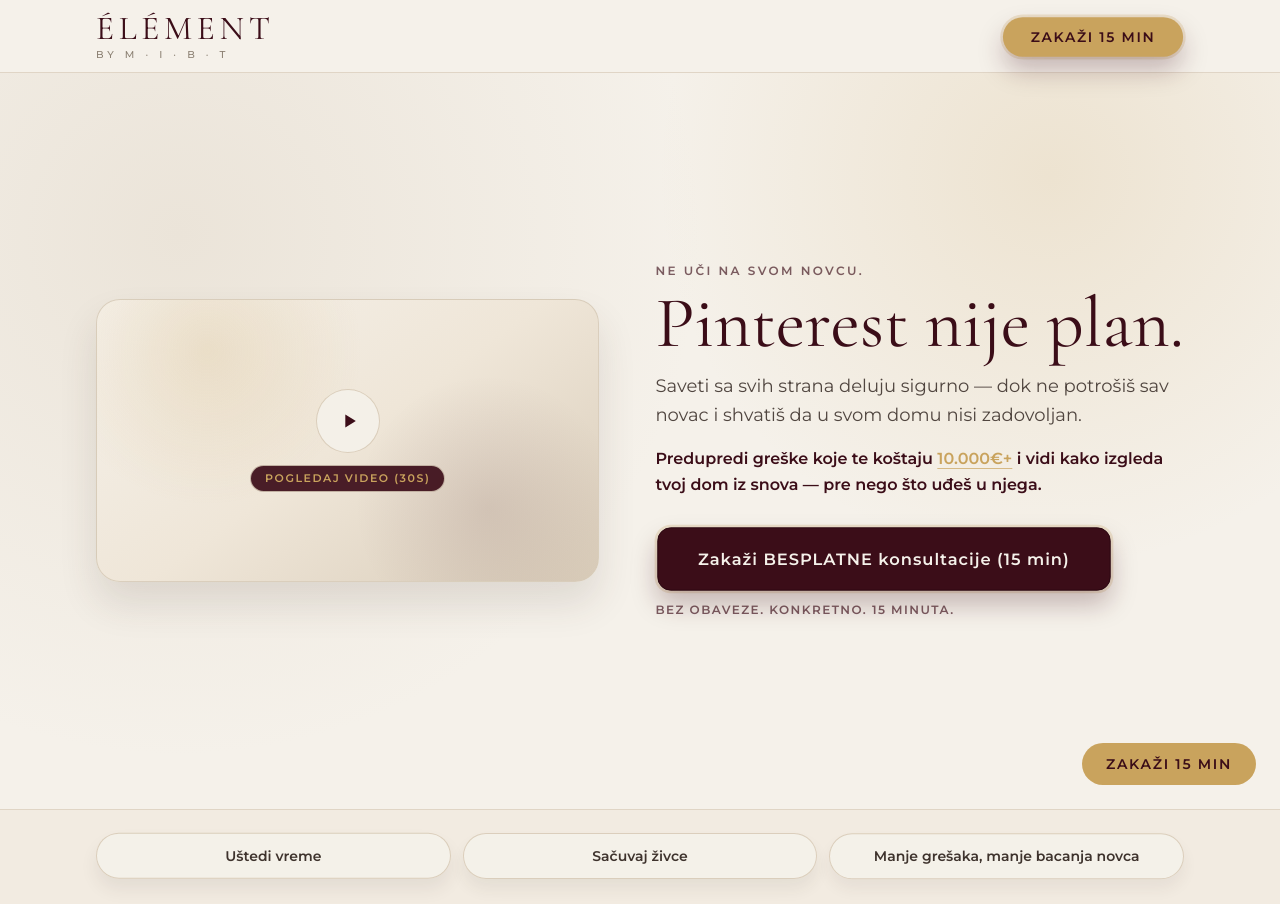
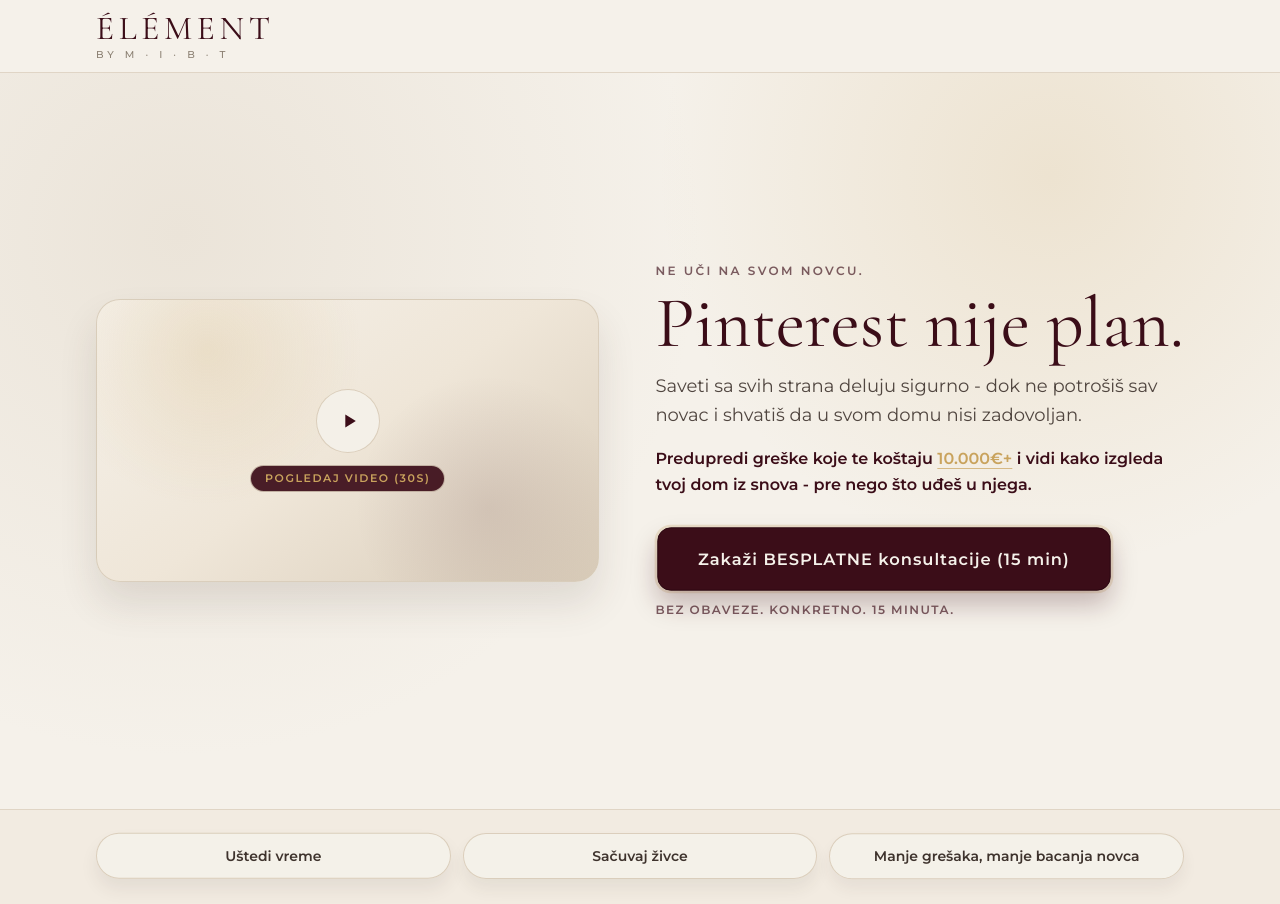
Before and after one commit to elementbymibt/element_landing_page_2, a Next.js app: page / in a window 1280 px wide. Built offline with nearby package versions, Linux system fonts and the light colour scheme.

Commit message:
chore: replace long dashes with hyphen

```diff
--- a/app/page.tsx
+++ b/app/page.tsx
@@ -20,7 +20,6 @@
 
 export default function Page() {
   const [isScrolled, setIsScrolled] = useState(false);
-  const [showFloating, setShowFloating] = useState(false);
 
   useEffect(() => {
     const onScroll = () => setIsScrolled(window.scrollY > 8);
@@ -29,27 +28,11 @@
     return () => window.removeEventListener("scroll", onScroll);
   }, []);
 
-  useEffect(() => {
-    const timer = window.setTimeout(() => setShowFloating(true), 1200);
-    return () => window.clearTimeout(timer);
-  }, []);
-
   return (
     <div className={`${bodyFont.className} min-h-screen bg-[#F5F1EA] text-[#3E332D]`}>
       <style jsx global>{`
         html {
           scroll-behavior: smooth;
-        }
-
-        @keyframes cta-pop-in {
-          from {
-            opacity: 0;
-            transform: translateY(10px) scale(0.95);
-          }
-          to {
-            opacity: 1;
-            transform: translateY(0) scale(1);
-          }
         }
 
         @keyframes cta-breathe {
@@ -164,10 +147,6 @@
           pointer-events: none;
         }
 
-        .pop-in {
-          animation: cta-pop-in 420ms ease-out both;
-        }
-
         .euro-pop {
           display: inline-block;
           transform-origin: center;
@@ -184,17 +163,11 @@
           isScrolled ? "shadow-[0_10px_22px_rgba(62,51,45,0.09)]" : ""
         }`}
       >
-        <div className="mx-auto flex w-full max-w-6xl items-center justify-between px-5 py-3 md:px-8">
+        <div className="mx-auto flex w-full max-w-6xl items-center px-5 py-3 md:px-8">
           <div className="leading-none">
             <p className={`${headingFont.className} text-[2.1rem] tracking-[0.14em] text-[#3B0D18]`}>ÉLÉMENT</p>
             <p className="mt-1 text-[10px] font-medium uppercase tracking-[0.42em] text-[#8B8072]">by M · I · B · T</p>
           </div>
-          <a
-            href={CALENDLY_LINK}
-            className="jump-cta-strong rounded-full bg-[#C9A35D] px-5 py-2.5 text-sm font-semibold uppercase tracking-[0.12em] text-[#3B0D18] transition-all hover:-translate-y-1 hover:shadow-[0_14px_24px_rgba(59,13,24,0.18)] active:scale-[0.98] focus-visible:outline-none focus-visible:ring-2 focus-visible:ring-[#3B0D18] focus-visible:ring-offset-2 focus-visible:ring-offset-[#F5F1EA] md:px-7"
-          >
-            Zakaži 15 min
-          </a>
         </div>
       </header>
 
@@ -224,10 +197,10 @@
                 Pinterest nije plan.
               </h1>
               <p className="mt-4 max-w-xl text-base leading-relaxed text-[#3E332D]/90 md:text-lg">
-                Saveti sa svih strana deluju sigurno — dok ne potrošiš sav novac i shvatiš da u svom domu nisi zadovoljan.
+                Saveti sa svih strana deluju sigurno - dok ne potrošiš sav novac i shvatiš da u svom domu nisi zadovoljan.
               </p>
               <p className="mt-4 max-w-xl text-sm font-semibold leading-relaxed text-[#3B0D18] md:text-base">
-                Predupredi greške koje te koštaju <a href={CALENDLY_LINK} className="euro-pop text-[#C9A35D] underline decoration-[#C9A35D]/70 underline-offset-4">10.000€+</a> i vidi kako izgleda tvoj dom iz snova — pre nego što uđeš u njega.
+                Predupredi greške koje te koštaju <a href={CALENDLY_LINK} className="euro-pop text-[#C9A35D] underline decoration-[#C9A35D]/70 underline-offset-4">10.000€+</a> i vidi kako izgleda tvoj dom iz snova - pre nego što uđeš u njega.
               </p>
 
               <div className="mt-7">
@@ -260,20 +233,6 @@
         </section>
       </main>
 
-      <div
-        className={`fixed bottom-4 left-1/2 z-50 -translate-x-1/2 transition-all duration-500 md:bottom-6 md:left-auto md:right-6 md:translate-x-0 ${
-          showFloating ? "pointer-events-auto opacity-100" : "pointer-events-none opacity-0"
-        }`}
-      >
-        <a
-          href={CALENDLY_LINK}
-          className={`jump-cta-strong rounded-full bg-[#C9A35D] px-6 py-3 text-xs font-semibold uppercase tracking-[0.12em] text-[#3B0D18] transition-all hover:-translate-y-1 hover:shadow-[0_20px_30px_rgba(59,13,24,0.24)] active:scale-[0.97] focus-visible:outline-none focus-visible:ring-2 focus-visible:ring-[#3B0D18] focus-visible:ring-offset-2 focus-visible:ring-offset-[#F5F1EA] md:text-sm ${
-            showFloating ? "pop-in" : ""
-          }`}
-        >
-          Zakaži 15 min
-        </a>
-      </div>
     </div>
   );
 }
```
